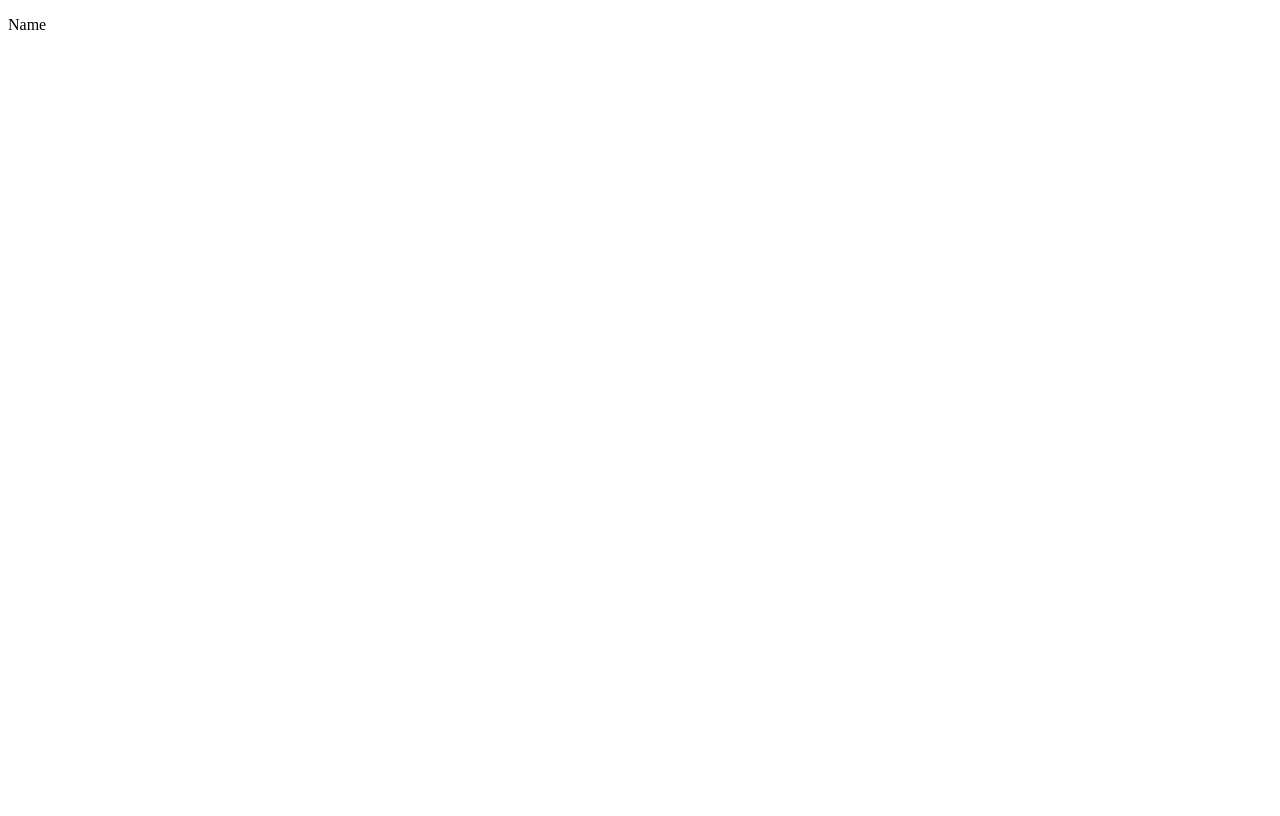
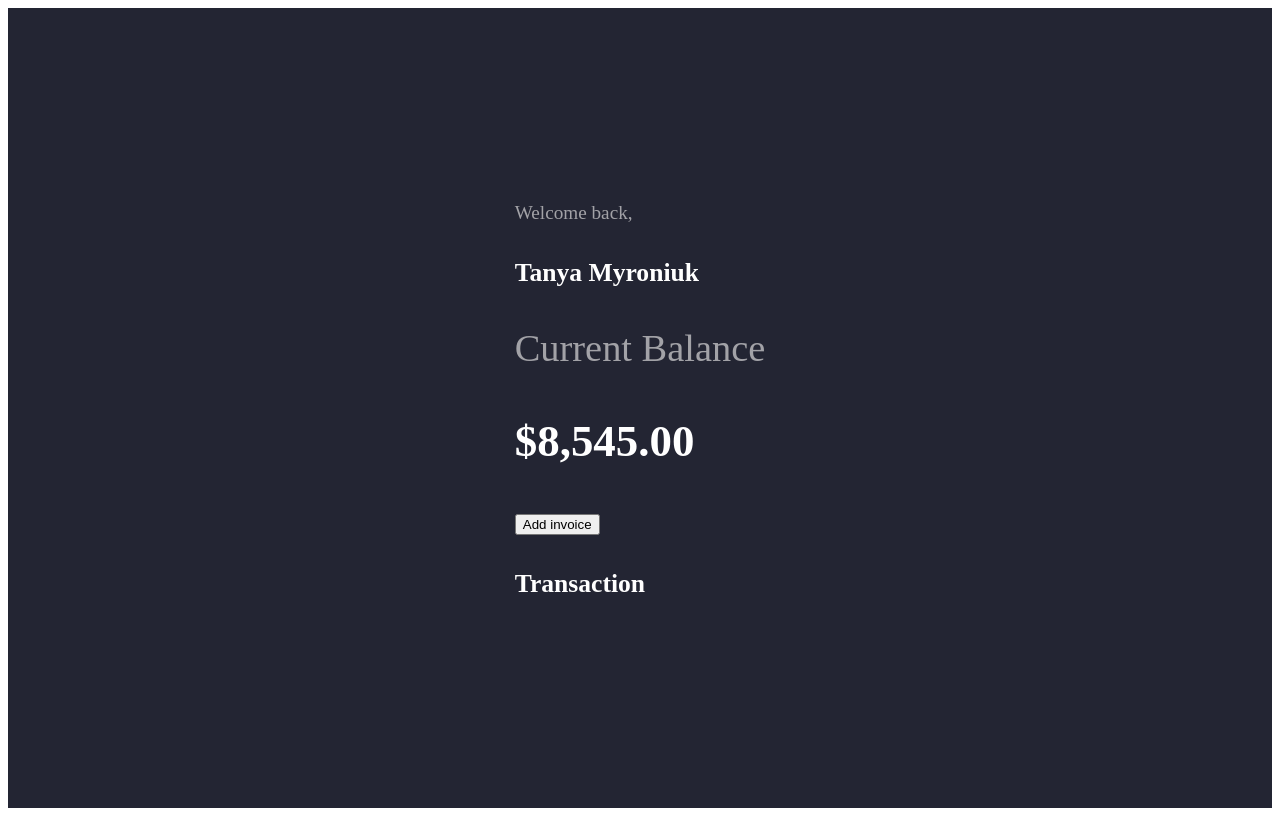
Before and after one commit to NachinkaShaurmi/NgBank, an Angular app: page /home in a window 1280 px wide. Built offline with nearby package versions, Linux system fonts and the light colour scheme.

Commit message:
feat: add home page content

```diff
--- a/src/app/components/personal-account/personal-account.html
+++ b/src/app/components/personal-account/personal-account.html
@@ -1,4 +1,13 @@
-
 <aside>
-  <p>Name</p>
+  <p>Welcome back,</p>
+  <h4>Tanya Myroniuk</h4>
+  <div class="balance">
+    <p>Current Balance</p>
+    <h3>$8,545.00</h3>
+  </div>
+  <button>Add invoice</button>
+  <div class="transaction">
+    <h4>Transaction</h4>
+    <div></div>
+  </div>
 </aside>
--- a/src/app/components/personal-account/personal-account.scss
+++ b/src/app/components/personal-account/personal-account.scss
@@ -0,0 +1,20 @@
+:host {
+  background-color: #232533;
+  color: #ffffff;
+  font-size: 1.5vw;
+  display: flex;
+  flex-direction: column;
+  justify-content: center;
+  align-items: center;
+  width: 100%;
+  height: 100vh;
+  h4 {
+    font-size: 2vw;
+  }
+  p {
+    color: #a2a2a7;
+  }
+  .balance {
+    font-size: 3vw;
+  }
+}
```
